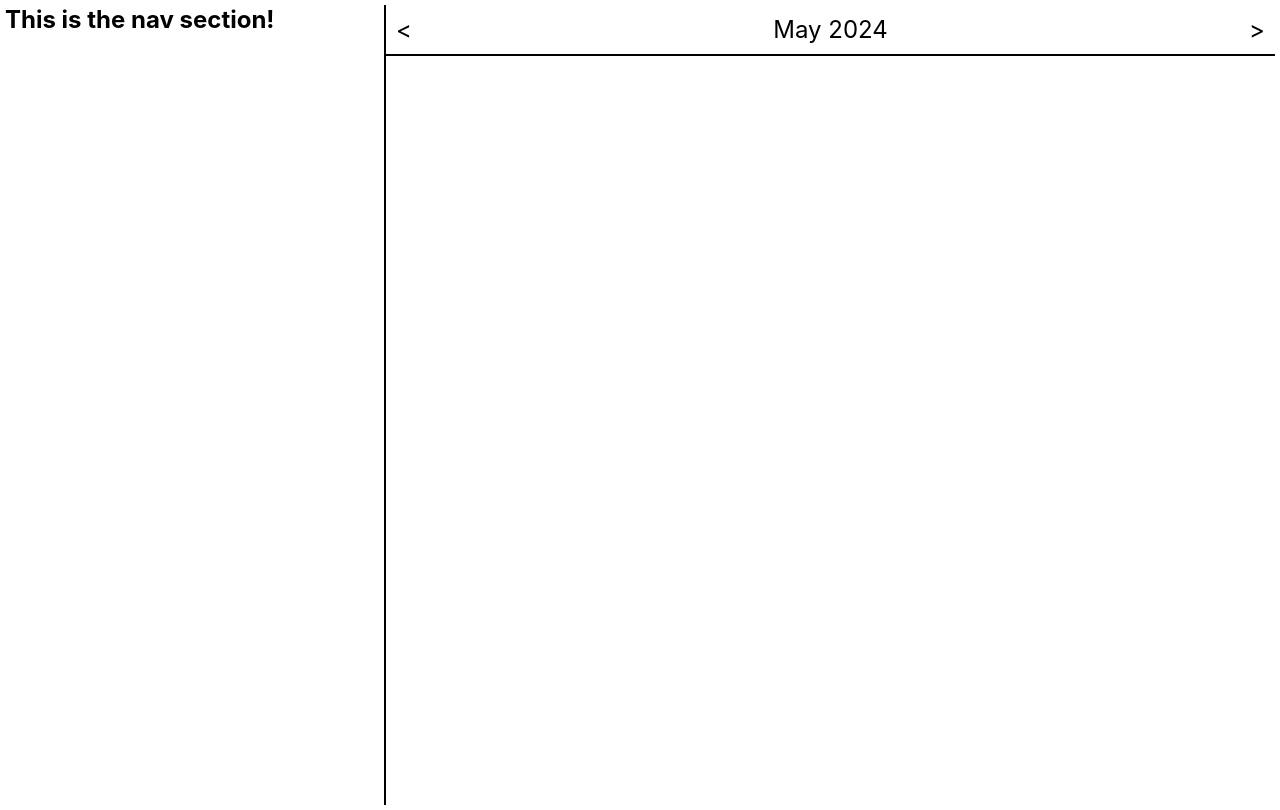
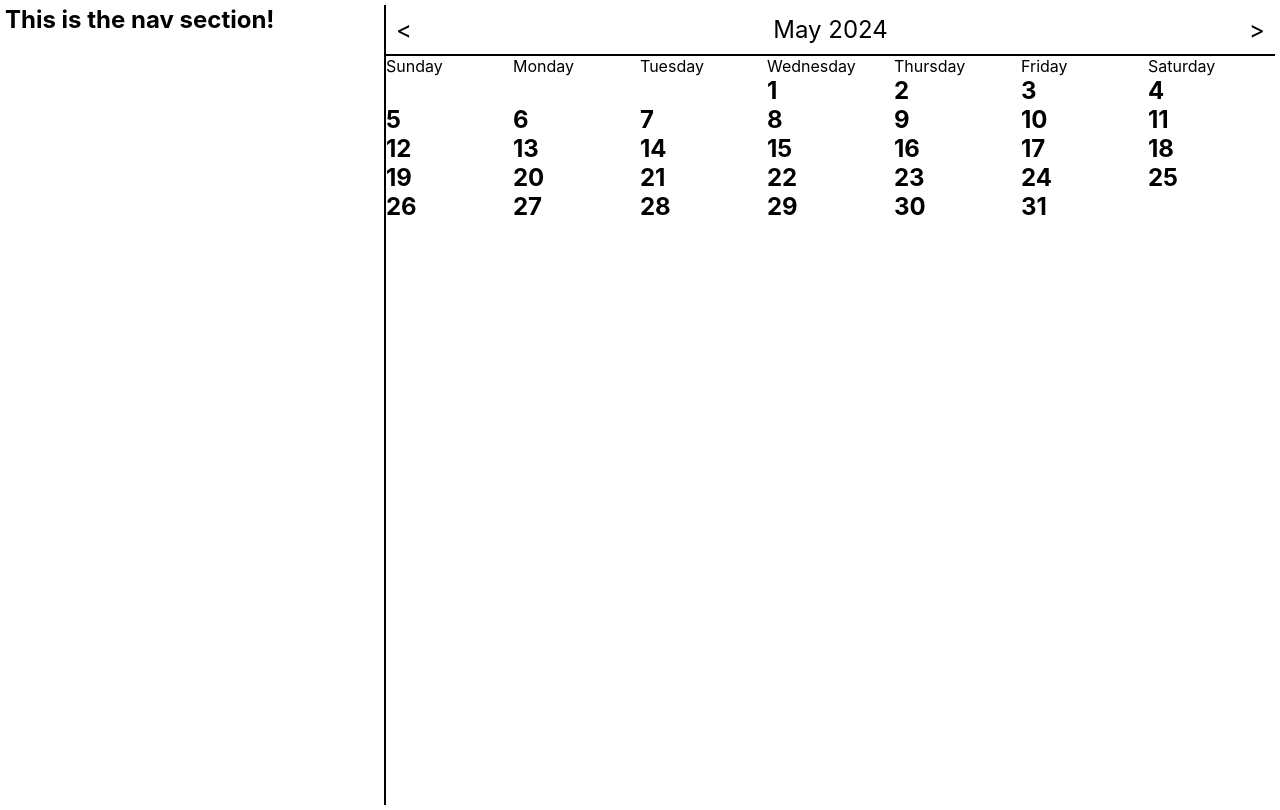
Before and after one commit to MsZoezo/dayta, a React (Vite) app: page / in a window 1280 px wide. Built offline with nearby package versions, Linux system fonts and the light colour scheme.

Commit message:
Use components for the basic calendar body and the day labels

```diff
--- a/src/CalendarViews/MonthlyCalendar/MonthlyCalendar.tsx
+++ b/src/CalendarViews/MonthlyCalendar/MonthlyCalendar.tsx
@@ -1,5 +1,7 @@
 import { useState } from "react"
 import CalendarHeader from "./Header/CalendarHeader"
+import CalendarBody from "./MainBody/MainBody";
+import DayLabels from "../Components/DayLabels/DayLabels";
 
 function MonthlyCalandar() {
     let [date, setDate] = useState(new Date())
@@ -23,6 +25,8 @@ function MonthlyCalandar() {
     return (
         <>
             <CalendarHeader date={date} changeMonthYear={ChangeMonth} />
+            <DayLabels/>
+            <CalendarBody date={date}/>
         </>
     )
 }
```
